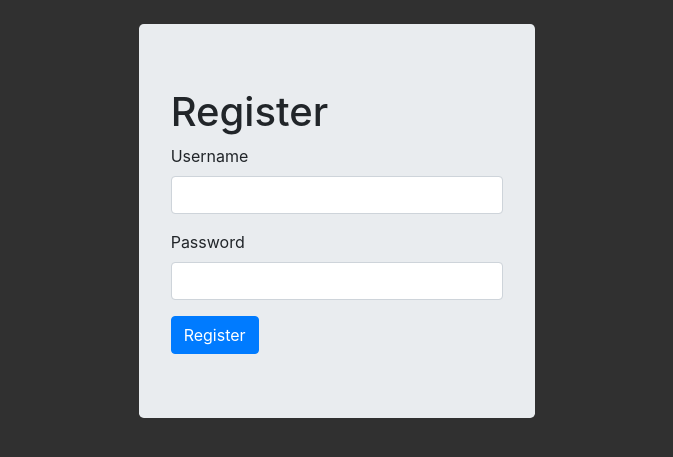
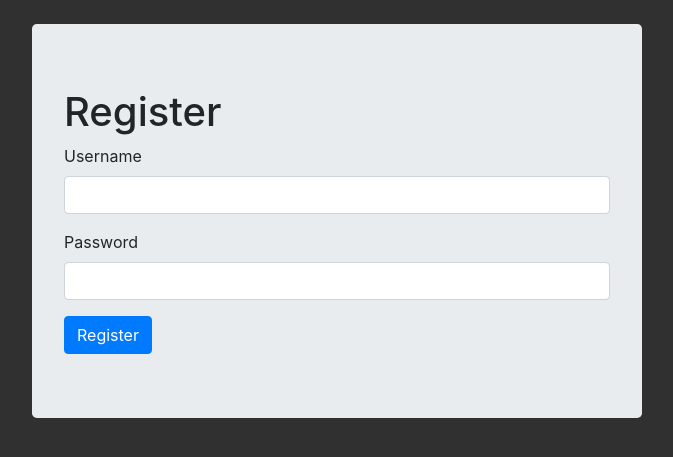
Before and after one commit to wabscale/flasq, a Flask app: page /auth/register in a window 1280 px wide. Shown: the part 56-513 px from the top of the page, without its empty margins (303-976 px from the left). Run offline with Flask 2, Linux system fonts and the light colour scheme; some libraries are stand-ins or nearby versions.

Commit message:
fix some templates

```diff
--- a/web/templates/auth/register.html
+++ b/web/templates/auth/register.html
@@ -1,22 +1,11 @@
 {%- extends "base.html" %}
 {% block content %}
   <div class="row">
-	<div class="col-sm-4"></div>
-	<div class="col-sm-4">
+    <div class="col-md-6 offset-md-3">
       <div class="jumbotron">
         <h1>Register</h1>
-		{%- with messages = get_flashed_messages() %}
-		    {%- if messages %}
-			<div class="alert alert-danger" role="alert">
-			    {% for message in messages %}
-				{{ message }}
-			    {% endfor %}
-			</div>
-		    {%- endif %}
-		{%- endwith %}
         {{ render_form(form) }}
       </div>
     </div>
-	<div class="col-sm-4"></div>
   </div>
 {%- endblock %}
--- a/web/templates/base.html
+++ b/web/templates/base.html
@@ -19,7 +19,7 @@
   <body>
     <nav class="navbar navbar-expand-sm navbar-inverse" id="top-navbar">
       <div class="container-fluid">
-        <a class="navbar-brand" href="url_for('index')" id="index-nav">Website</a>
+        <a class="navbar-brand" href="{{ url_for('index') }}" id="index-nav">Website</a>
         {% block navbarleft %}
           <ul lcass="nav navbar-nav mr-auto">
             {# {{ render_nav_item('blueprint.view', 'title', use_li=True) }} #}
@@ -47,6 +47,22 @@
 
     <main role="main">
       <div class="container-fluid">
+        <div class="container">
+          <div class="col-md-4 offset-md-4">
+            {%- with messages = get_flashed_messages() %}
+              {%- if messages %}
+                {% for message in messages %}
+                  <div class="alert alert-danger alrt-dismissable" role="alert">
+                    {{ message }}
+                    <button type="button" class="close" data-dismiss="alert" aria-label="Close">
+                      <span aria-hidden="true">×</span>
+                    </button>
+                  </div>
+                {% endfor %}
+              {%- endif %}
+            {%- endwith %}
+          </div>
+        </div>
         <div class="content">
           {% block content %}
           {% endblock %}
@@ -56,7 +72,7 @@
 
     {% block scripts %}
       {{ bootstrap.load_js() }}
-<script src="url_for('static', filename='js/utils.js')"></script>
+      <script src="{{ url_for('static', filename='js/utils.js') }}"></script>
     {% endblock scripts %}
   </body>
 </html>
```
Also changed, not shown: web/templates/auth/login.html (+1 -12 lines). Lines whose indentation alone changed are shown as unchanged.
